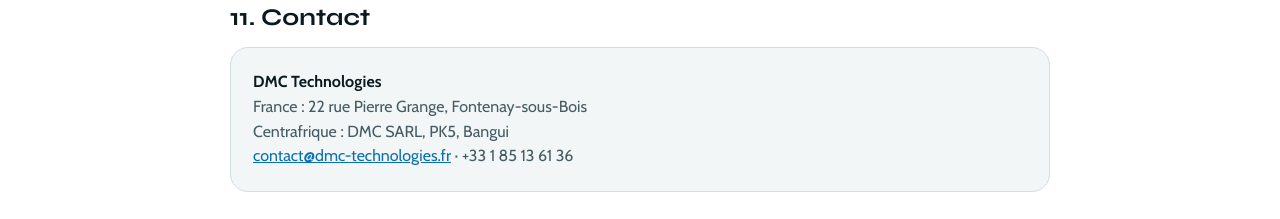
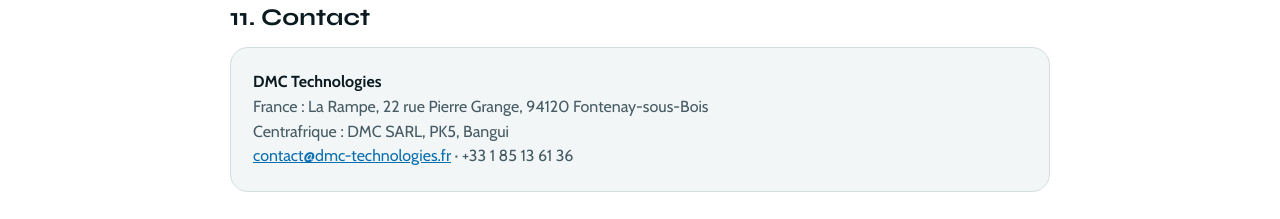
Before and after one commit to belajdm/dmc-technologies, a plain HTML site: page confidentialite/index.html in a window 1280 px wide. Shown: the part 2563-2782 px from the top of the page. Drawn offline with nearby package versions, Linux system fonts and the light colour scheme.

Commit message:
Update index.html

```diff
--- a/confidentialite/index.html
+++ b/confidentialite/index.html
@@ -103,7 +103,7 @@ RCS Créteil 818 137 697<br>
 
 <h2>11. Contact</h2>
 <div class="card"><p><strong>DMC Technologies</strong><br>
-France : 22 rue Pierre Grange, Fontenay-sous-Bois<br>
+France : La Rampe, 22 rue Pierre Grange, 94120 Fontenay-sous-Bois<br>
 Centrafrique : DMC SARL, PK5, Bangui<br>
 <a href="mailto:contact@dmc-technologies.fr">contact@dmc-technologies.fr</a> · +33 1 85 13 61 36</p></div>
 </main>
```
